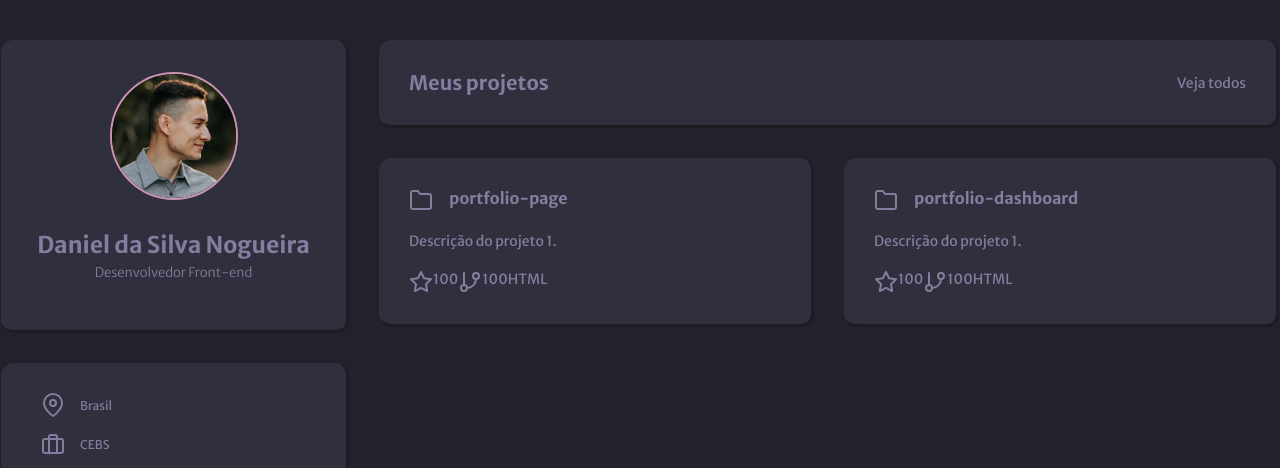
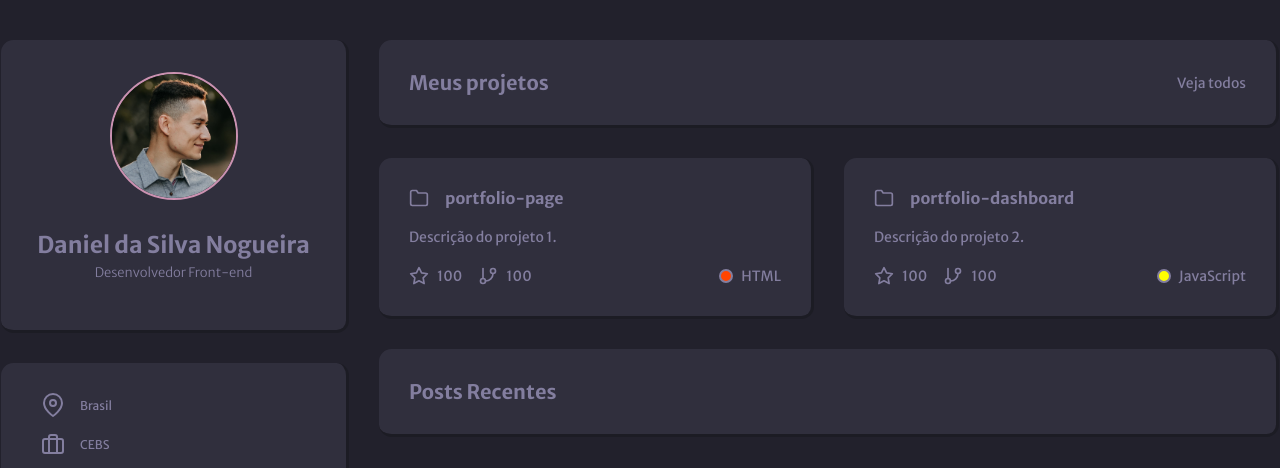
Before and after one commit to udanielnogueira/portfolio-dashboard, a plain HTML site: page index.html in a window 1280 px wide. Shown: the top 468 px of the page. Drawn offline with Linux system fonts and the light colour scheme.

Commit message:
Update file

```diff
--- a/index.html
+++ b/index.html
@@ -115,48 +115,61 @@
             </section>
 
             <section class="projetos">
-
-                <div class="projeto-1">
+                <div class="projeto">
                     <div class="pasta">
                         <a href="#" target="_blank">
                             <img src="./assets/folder.svg" alt="folder icon">
                             <p>portfolio-page</p>
                         </a>
                     </div>
-
                     <p>Descrição do projeto 1.</p>
-
+                    <div class="detalhes">
                         <div class="icones">
+                            <div class="icone">
                                 <img src="./assets/star.svg" alt="star icon">
                                 <p>100</p>
+                            </div>
+                            <div class="icone">
                                 <img src="./assets/git-branch.svg" alt="branch icon">
                                 <p>100</p>
-                        <div class="circulo"></div>
+                            </div>
+                        </div>
+                        <div class="linguagem">
+                            <div class="circulo circulo-html"></div>
                             <p>HTML</p>
                         </div>
                     </div>
-
-                <div class="projeto-2">
+                </div>
+                <div class="projeto">
                     <div class="pasta">
                         <a href="#" target="_blank">
                             <img src="./assets/folder.svg" alt="folder icon">
                             <p>portfolio-dashboard</p>
                         </a>
                     </div>
-
-                    <p>Descrição do projeto 1.</p>
-
+                    <p>Descrição do projeto 2.</p>
+                    <div class="detalhes">
                         <div class="icones">
+                            <div class="icone">
                                 <img src="./assets/star.svg" alt="star icon">
                                 <p>100</p>
+                            </div>
+                            <div class="icone">
                                 <img src="./assets/git-branch.svg" alt="branch icon">
                                 <p>100</p>
-                        <div class="circulo"></div>
-                        <p>HTML</p>
+                            </div>
+                        </div>
+                        <div class="linguagem">
+                            <div class="circulo circulo-js"></div>
+                            <p>JavaScript</p>
+                        </div>
                     </div>
                 </div>
             </section>
 
+            <section class="meus-projetos">
+                <h2>Posts Recentes</h2>
+            </section>
         </main>
     </div>
 </body>
--- a/style.css
+++ b/style.css
@@ -66,7 +66,7 @@ main{
     max-width: 100%;
 }
 
-.profile, .links, .tecnologias, .experiencias, .educacao, .meus-projetos, .projeto-1, .projeto-2{
+.profile, .links, .tecnologias, .experiencias, .educacao, .meus-projetos, .projeto{
     background-color: var(--bg-cards);
     /* original 2rem */
     border-radius: 1.25rem;
@@ -74,13 +74,13 @@ main{
     border-bottom: rgba(0,0,0,0.4) 3px solid;
 }
 
-.meus-projetos, .projetos, .pasta a, .icones{
+.meus-projetos, .projetos, .pasta a, .icones, .icone, .detalhes, .linguagem{
     display: flex;
     flex-direction: row;
 }
 
 .profile, .links, .tecnologias, .experiencias, .educacao, .experiencias ul, .educacao ul,
-.projeto-1, .projeto-2{
+.projeto{
     display: flex;
     flex-direction: column;
 }
@@ -201,7 +201,11 @@ main{
     gap: 3rem;
 }
 
-.projeto-1, .projeto-2{
+.projetos img{
+    width: 2rem;
+}
+
+.projeto{
     gap: 2rem;
     width: 46.1rem;
     padding: 3rem;
@@ -217,3 +221,36 @@ main{
 .pasta a{
     gap: 1.6rem;
 }
+
+.detalhes{
+    align-items: center;
+    justify-content: space-between;
+}
+
+.icones{
+    align-items: center;
+    gap: 1.6rem;
+}
+
+.icone, .linguagem{
+    gap: 0.8rem;
+    align-items: center;
+}
+
+.circulo{
+    display: flex;
+    align-items: center;
+    justify-content: center;
+    padding: 0.5rem;
+    border-radius: 50%;
+    border: var(--text-color) 2px solid;
+
+}
+
+.circulo-html{
+    background-color: orangered;
+}
+
+.circulo-js{
+    background-color: yellow;
+}
```
Lines whose indentation alone changed are shown as unchanged.
